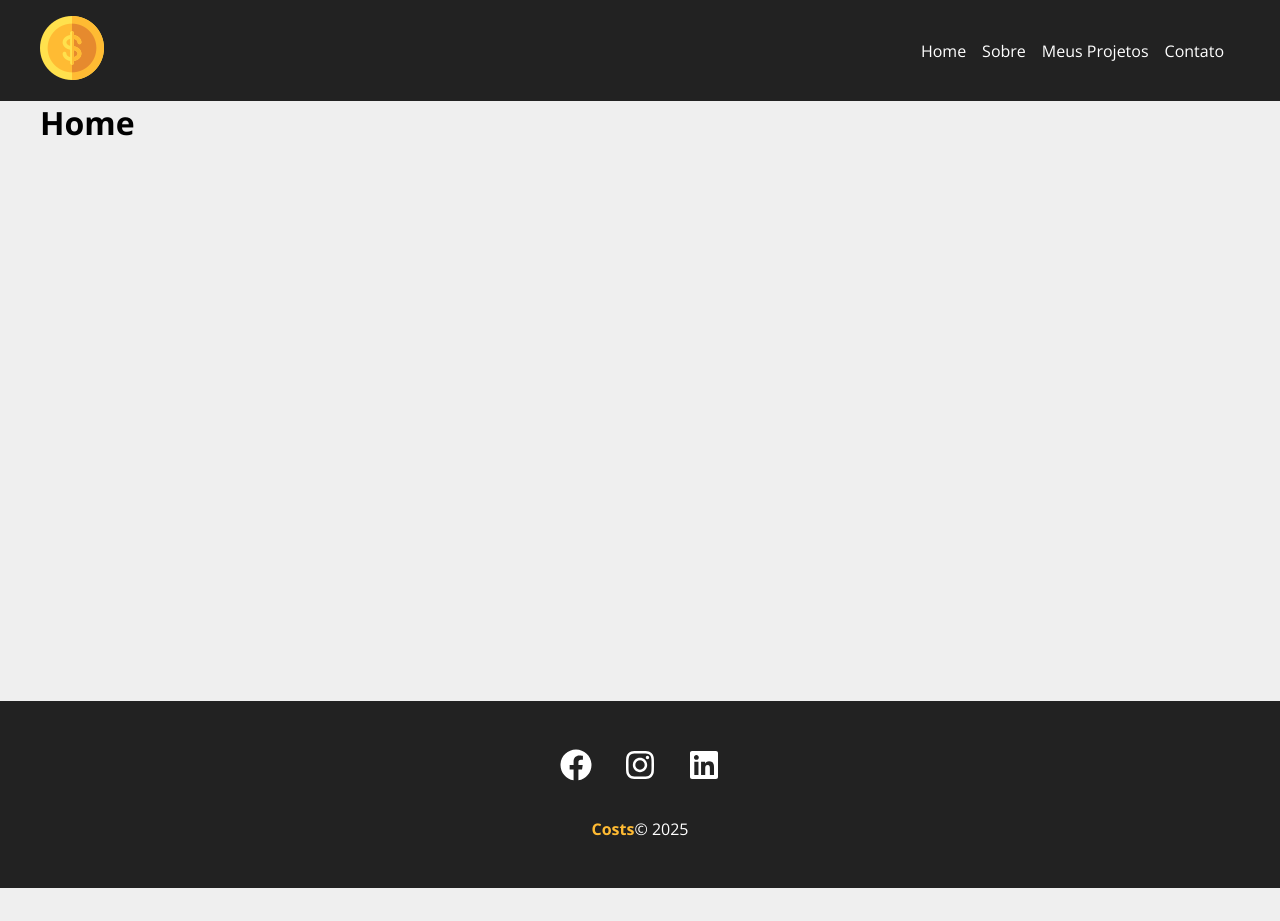
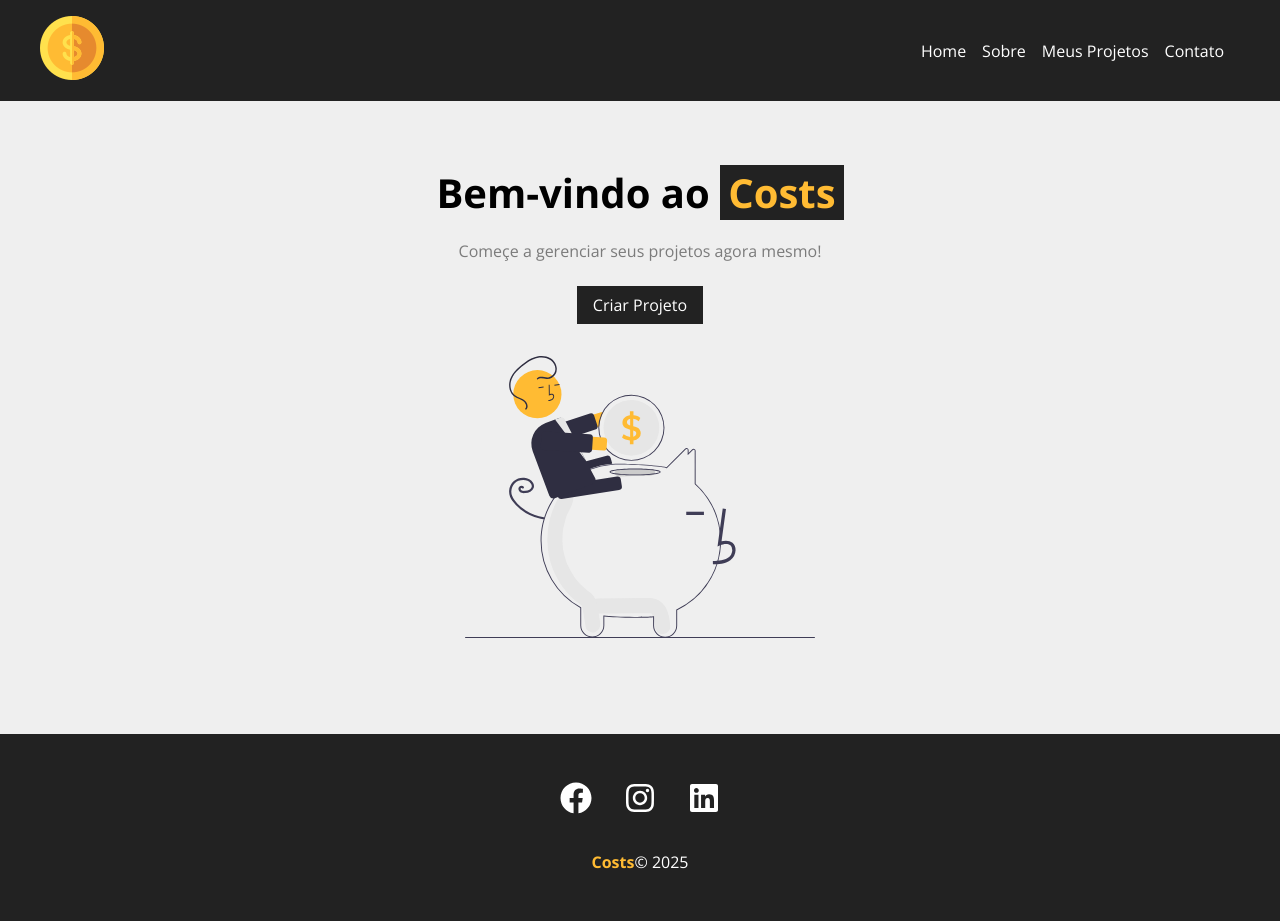
Before and after one commit to kayquemab/React, a React (Create React App) app in the folder Costs/: page / in a window 1280 px wide. Before the commit the page ends 888 px from the top, so only its background shows below. Built offline with nearby package versions, Linux system fonts and the light colour scheme.

Commit message:
React #20

```diff
--- /dev/null
+++ b/Costs/src/components/layout/LinkButton.js
@@ -0,0 +1,12 @@
+import { Link } from 'react-router-dom'
+import styles from './LinkButton.module.css'
+
+function LinkButton({to, text}) {
+    return(
+        <Link className={styles.btn} to={to}>
+        {text}
+        </Link>
+    )
+}
+
+export default LinkButton
--- /dev/null
+++ b/Costs/src/components/layout/LinkButton.module.css
@@ -0,0 +1,11 @@
+.btn {
+    background-color: #222;
+    color: #fff;
+    padding: 0.5em 1em;
+    text-decoration: none;
+    transition: 0.5s;
+}
+
+.btn:hover {
+    color: #ffbb33;
+}
--- a/Costs/src/components/pages/Home.js
+++ b/Costs/src/components/pages/Home.js
@@ -1,8 +1,16 @@
+import styles from './Home.module.css';
+import savings from '../../img/savings.svg'
+import LinkButton from '../layout/LinkButton';
+
 function Home() {
   return (
-    <div>
-      <h1>Home</h1>
-    </div>
+    <section className={styles.home}>
+      <h1>Bem-vindo ao <span>Costs</span></h1>
+      <p>Começe a gerenciar seus projetos agora mesmo!</p>
+
+      <LinkButton to="/newproject" text="Criar Projeto"/>
+      <img src={savings} alt='Costs'/>
+    </section>
   );
 }
 
--- /dev/null
+++ b/Costs/src/components/pages/Home.module.css
@@ -0,0 +1,29 @@
+.home {
+    width: 100%;
+    display: flex;
+    flex-direction: column;
+    align-items: center;
+    justify-content: center;
+    padding: 4em;
+}
+
+.home h1 {
+    font-size: 2.5em;
+    margin-bottom: .5em;
+}
+
+.home h1 span {
+    color: #ffbb33;
+    padding: 0 .2em;
+    background-color: #222;
+}
+
+.home p {
+    margin-bottom: 1.5em;
+    color: #7b7b7b;
+}
+
+.home img {
+    width: 350px;
+    margin: 2em 0;
+}
```
